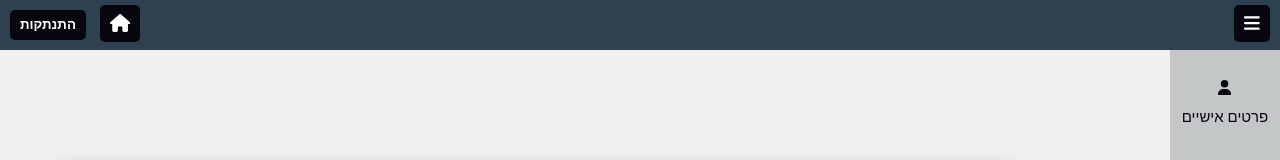
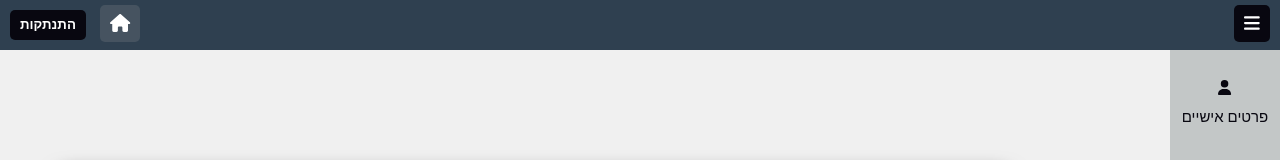
Before and after one commit to EladAM52/OptiMax_FinalProject, a React (Create React App) app in the folder client/: page /adduser in a window 1280 px wide. In both pictures the pointer is over the button 120 px from the left and 23 px from the top of the page. Shown: the top 160 px of the page. Built offline with nearby package versions, Linux system fonts and the light colour scheme.

Commit message:
Update navbar.css

```diff
--- a/client/src/css/navbar.css
+++ b/client/src/css/navbar.css
@@ -64,6 +64,12 @@
 
   }
 
+  .homepageButtom:hover{
+    background-color: rgba(161, 158, 158, 0.2);
+
+  }
+
+
   .menu-toggle:hover{
     background-color: rgba(161, 158, 158, 0.2);
   }
```
